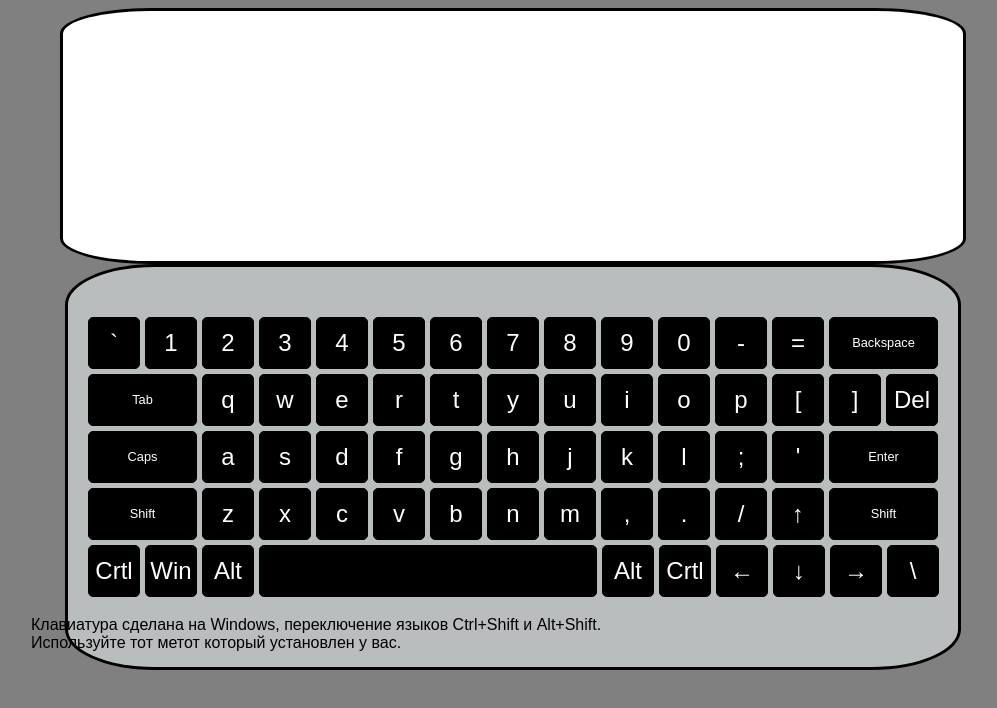
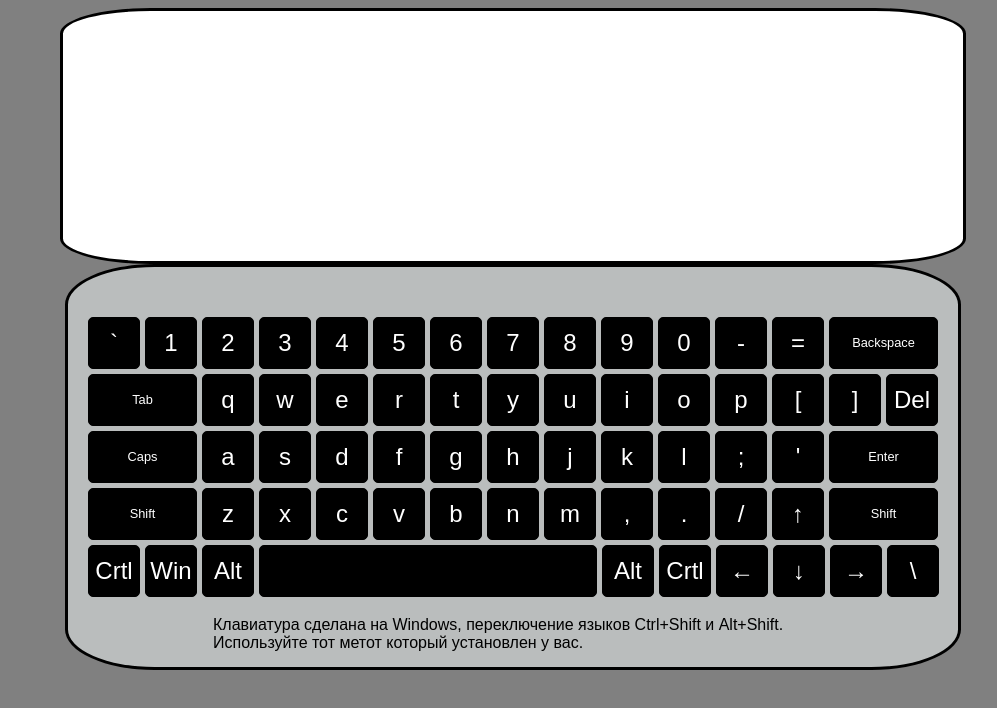
Before and after one commit to SiarheiDziadkou/virtual-keyboard, a website: page index.html in a window 1280 px wide. Shown: the whole page, without its empty margins (127-1124 px from the left). Drawn offline with Linux system fonts and the light colour scheme.

Commit message:
refactor: fix margin for description
refactor: fix margin for description

```diff
--- a/style.css
+++ b/style.css
@@ -106,6 +106,6 @@ body {
     position: relative;
     width: 600px;
     top: -70px;
-    left: 150px;
+    margin: 0 auto;
     justify-content: center;
 }
```
Also changed, not shown: 1 other file.
